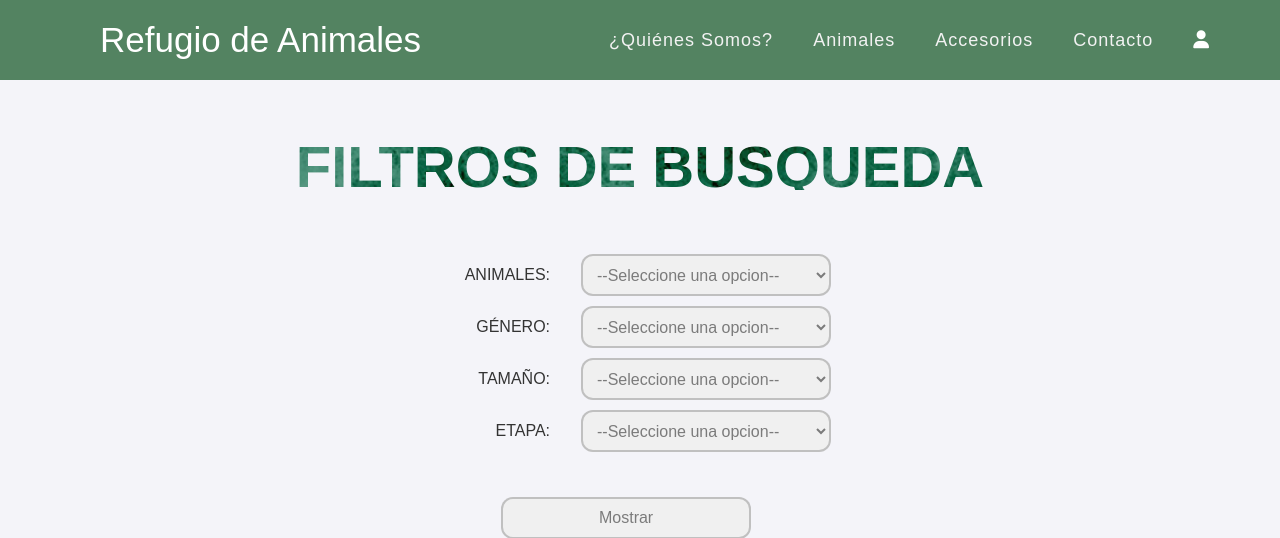
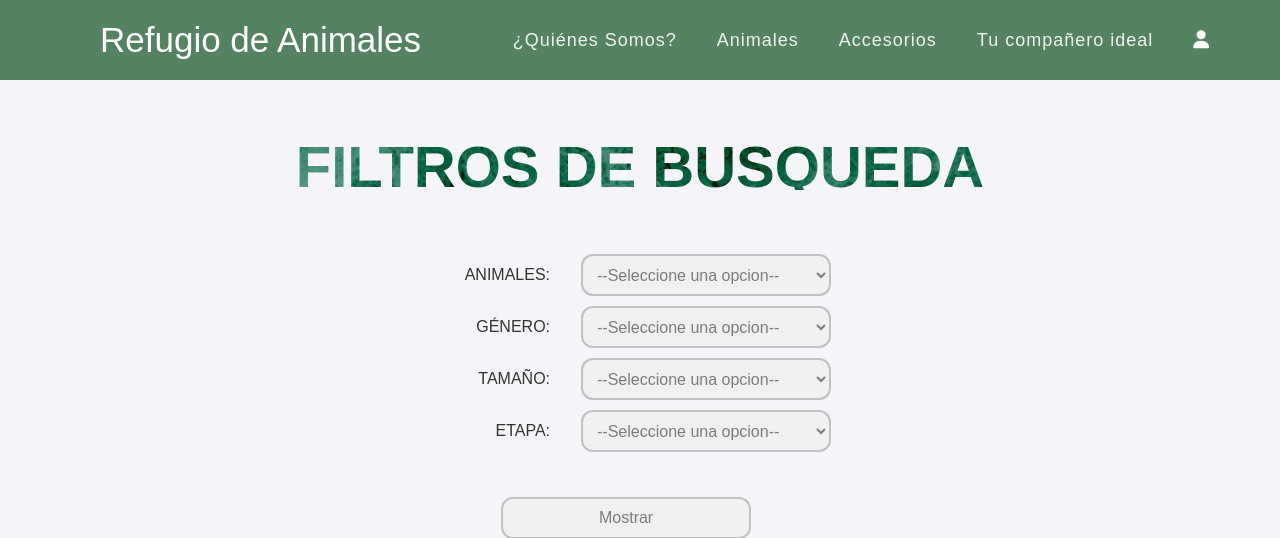
Before and after one commit to AlbaCastilla/Comparador, a PHP site: page /animalesFiltros.php in a window 1280 px wide. Shown: the top 538 px of the page. Run offline with PHP 8.4, Linux system fonts and the light colour scheme; data that the repository does not hold is empty; some libraries are stand-ins or nearby versions.

Commit message:
cambio nombre contacto- animal ideal

```diff
--- a/includes/navbar.php
+++ b/includes/navbar.php
@@ -38,7 +38,7 @@ $cuentaHref = isset($_SESSION['loggedin']) && $_SESSION['loggedin'] === true ? '
             <li><a  href="index.php">¿Quiénes Somos?</a></li>
             <li><a href="<?php echo $animalesHref; ?>">Animales</a></li>
             <li><a href="<?php echo $accesoriosHref; ?>">Accesorios</a></li>
-            <li><a href="contacto.php">Contacto</a></li>
+            <li><a href="contacto.php">Tu compañero ideal</a></li>
             <li><a href="<?php echo $cuentaHref; ?>"> <i class="i fa-solid fa-user icon-blanco"></i></a></li>
         </ul>
     </nav>
```
